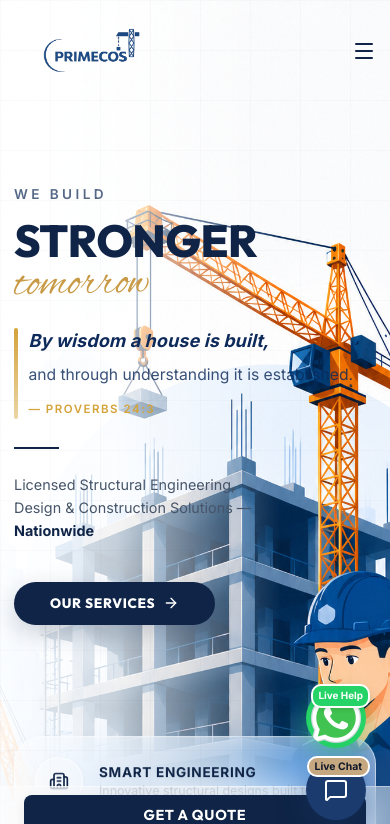
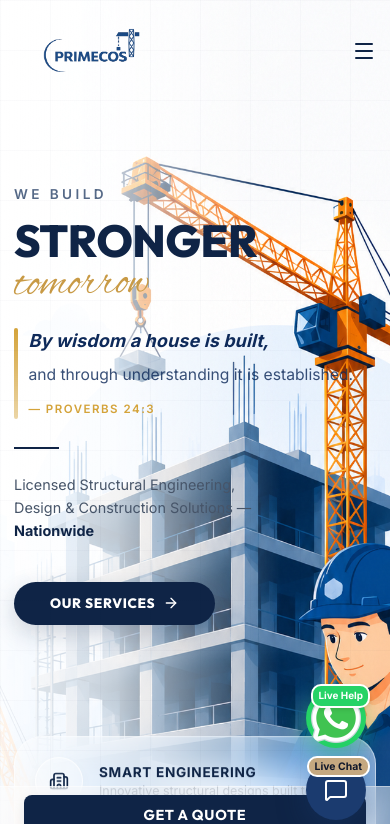
Before and after one commit to f2022266362-cpu/PrimeCost-Engineering-Service-, a React (Vite) app: page / in a window 390 px wide. Shown: the top 824 px of the page. Built offline with nearby package versions, Linux system fonts and the light colour scheme.

Commit message:
Shift mobile background picture up further (-60px top offset & center top)

```diff
--- a/src/index.css
+++ b/src/index.css
@@ -113,9 +113,9 @@ button, input, select, textarea {
   .hero-bg-mobile-img {
     display: block;
     object-fit: cover;
-    object-position: center 30%;
-    top: 0;
-    height: 100%;
+    object-position: center top;
+    top: -60px;
+    height: calc(100% + 60px);
   }
 }
 
```
